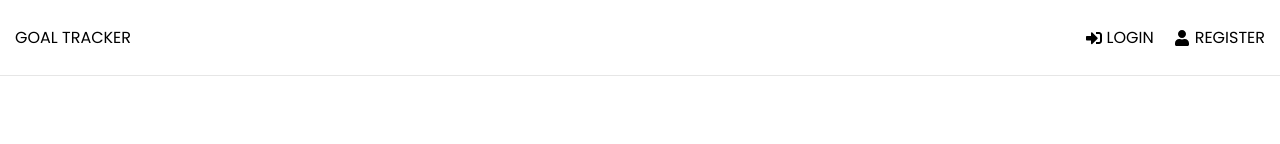
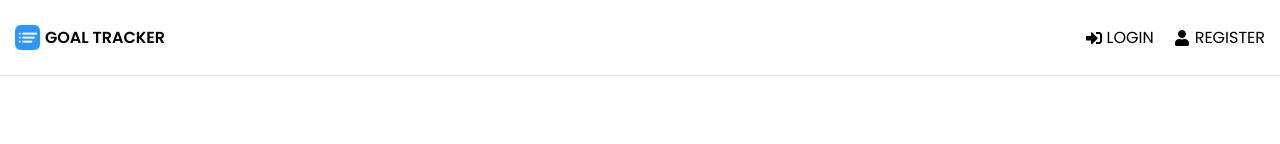
Before and after one commit to SoroushGhodrat/Goal-Tracker-Fullstack, a React (Create React App) app in the folder frontend/: page / in a window 1280 px wide. Shown: the top 144 px of the page. Built offline with nearby package versions, Linux system fonts and the light colour scheme.

Commit message:
Improved navbar and added Logo

```diff
--- a/frontend/src/components/Navbar/Navbar.tsx
+++ b/frontend/src/components/Navbar/Navbar.tsx
@@ -6,6 +6,7 @@ import { AnyAction, ThunkDispatch } from "@reduxjs/toolkit";
 import styles from "./navbar.module.css";
 import Button from "../UI/Button/Button";
 import DropdownButton from "../DropdownButton/DropdownButton";
+import Logo from "../../assets/Logo.png";
 
 const Navbar = () => {
   const dispatch = useDispatch<ThunkDispatch<any, any, AnyAction>>();
@@ -18,18 +19,31 @@ const Navbar = () => {
 
   return (
     <header className={styles.header}>
-      <div className={styles.logo}>GOAL TRACKER</div>
+      <div className={styles.logo}>
+        <img src={Logo} alt="logo" />
+        GOAL TRACKER
+      </div>
 
+      <div>
+        {user && (
+          <>
+            <div>
               <ul>
-        {user ? (
-          <>
                 <li>
                   <Link to="/goals-list">GOAL LIST</Link>
                 </li>
                 <li>
                   <Link to="/new-goal-form">GREATE A NEW GOAL</Link>
                 </li>
+              </ul>
+            </div>
+          </>
+        )}
+      </div>
 
+      {user && (
+        <div>
+          <ul>
             <li>
               <DropdownButton buttonTitle="hi guest!">
                 <li>Profile</li>
@@ -47,9 +61,12 @@ const Navbar = () => {
                 </li>
               </DropdownButton>
             </li>
-          </>
-        ) : (
-          <>
+          </ul>
+        </div>
+      )}
+
+      {!user && (
+        <ul>
           <li>
             <Link to="/login">
               <FaSignInAlt /> LOGIN
@@ -60,9 +77,9 @@ const Navbar = () => {
               <FaUser /> REGISTER
             </Link>
           </li>
-          </>
+        </ul>
       )}
-      </ul>
+
     </header>
   );
 };
--- a/frontend/src/components/Navbar/navbar.module.css
+++ b/frontend/src/components/Navbar/navbar.module.css
@@ -1,7 +1,6 @@
 .header {
   display: flex;
   justify-content: space-between;
-  align-items: center;
   padding: 20px 15px;
   border-bottom: 1px solid #e6e6e6;
   margin-bottom: 60px;
@@ -30,3 +29,14 @@
 .header ul li a svg {
   margin-right: 5px;
 }
+
+.logo {
+  display: flex;
+  align-items: center;
+  font-weight: 600;
+}
+
+.logo img {
+  width: 25px;
+  margin-right: 5px;
+}
```
Also changed, not shown: frontend/src/assets/Logo.png (added). Lines whose indentation alone changed are shown as unchanged.
